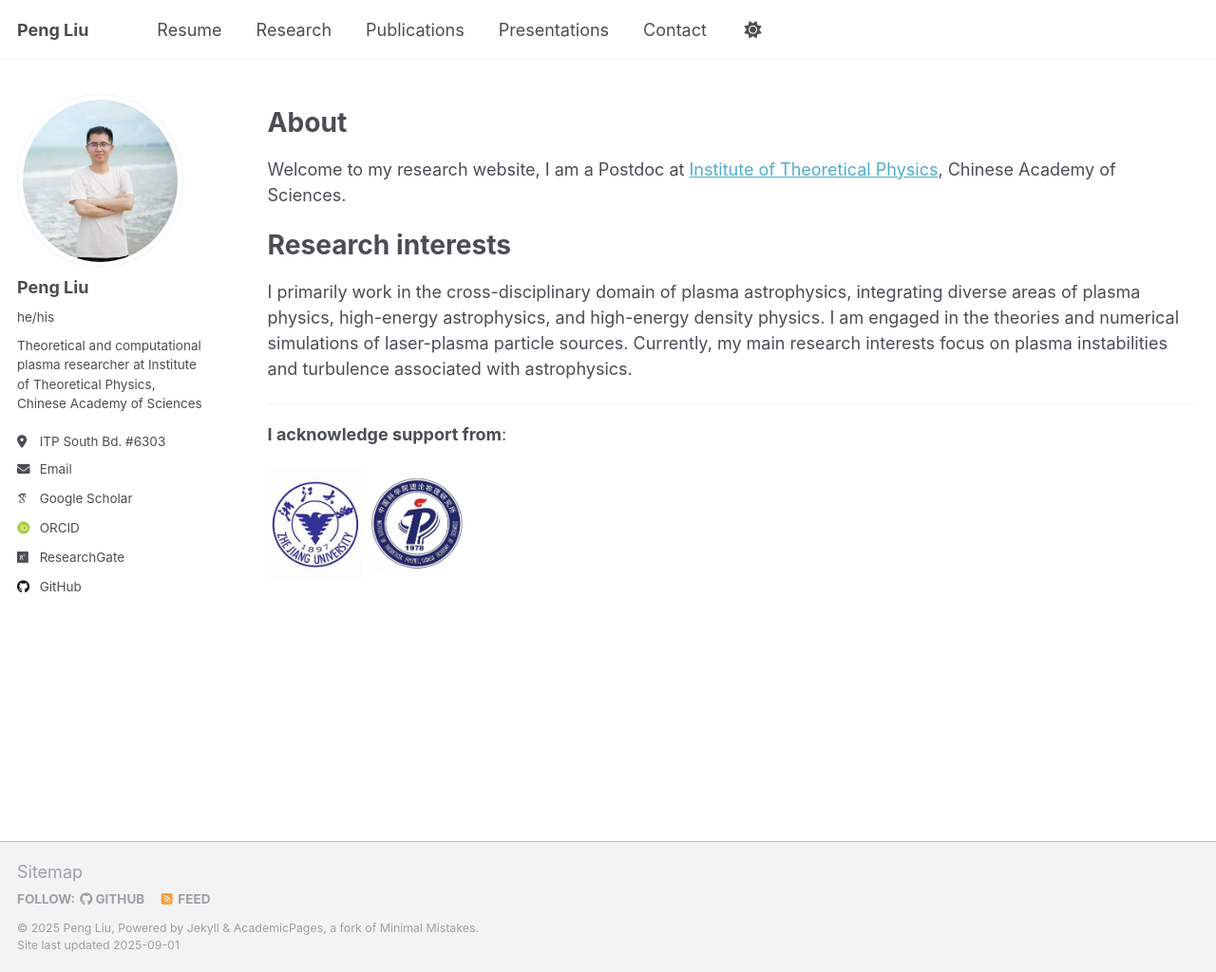
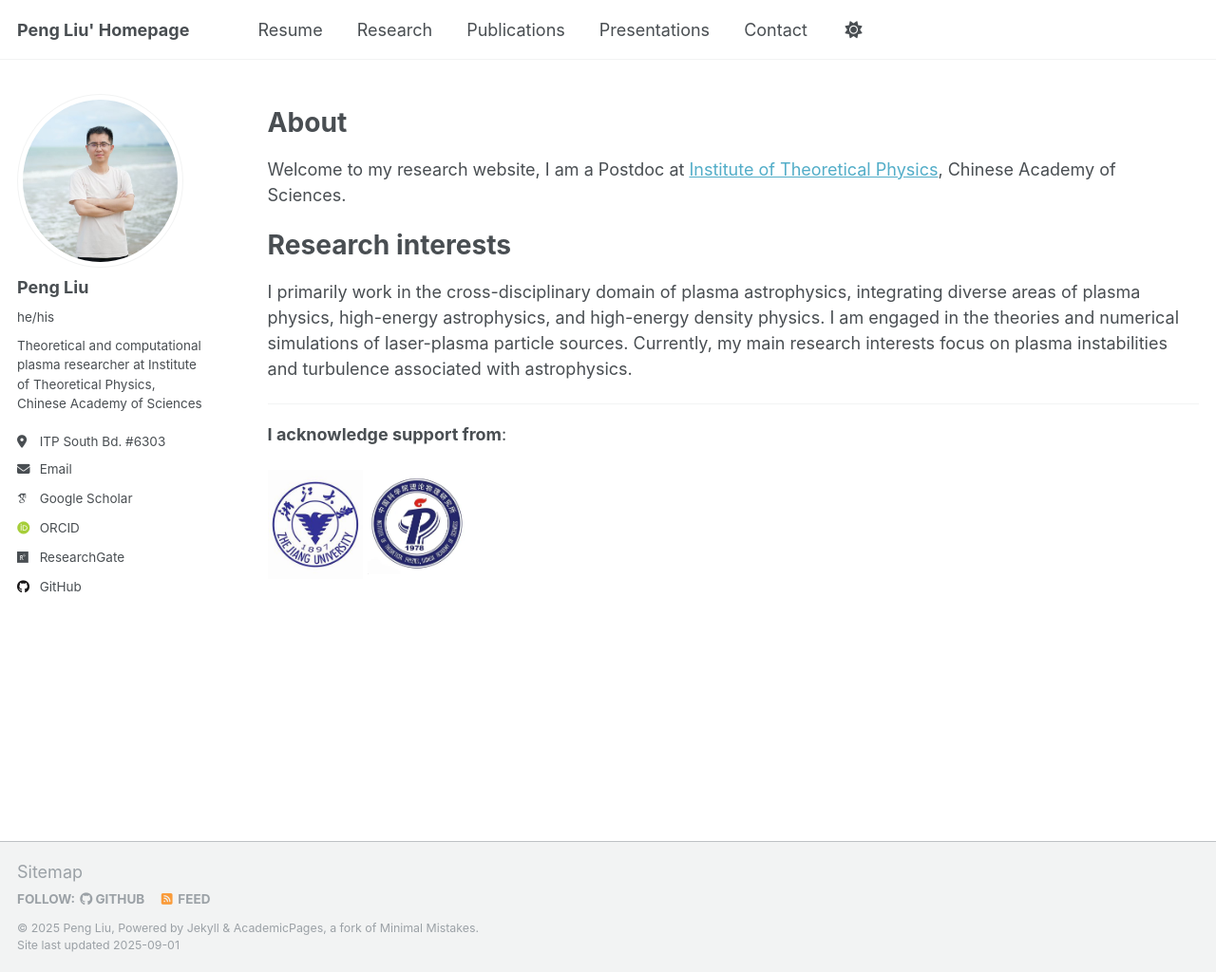
Before and after one commit to pliulfcuigithub/pliulfcuigithub.github.io, a Jekyll site: the page built from _pages/about.md, in a window 1280 px wide and 1024 px high. Shown: the whole window at 95% size. Built offline with Jekyll 4.4.1, drawn with Linux system fonts in a browser that asks for light colours; some web fonts are replaced.

Commit message:
Update _config.yml

```diff
--- a/_config.yml
+++ b/_config.yml
@@ -9,7 +9,7 @@
 # Basic Site Settings
 locale                   : "en-US"
 site_theme               : "default"
-title                    : "Peng Liu"
+title                    : "Peng Liu' Homepage"
 title_separator          : "-"
 name                     : &name "Peng Liu"
 description              : &description "Postdoc at Institute of Theoretical Physics"
```
